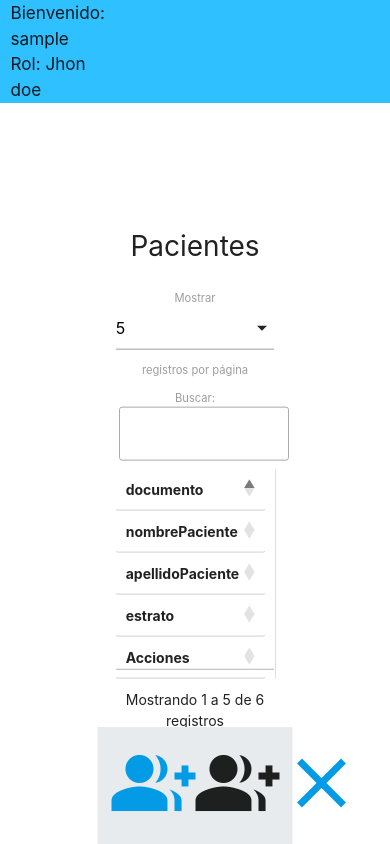
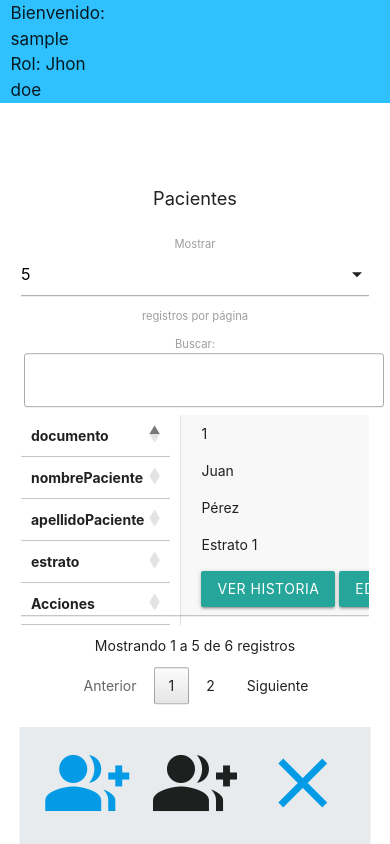
Before and after one commit to alceronDelgado/optica, a PHP site: page /src/dashboard.php in a window 390 px wide. Run offline with PHP 8.4, Linux system fonts and the light colour scheme; a user stored in the database is signed in; data comes from the database, SQL or seed files in the repository; some libraries are stand-ins or nearby versions.

Commit message:
implementando update

```diff
--- a/assets/css/dashboard.css
+++ b/assets/css/dashboard.css
@@ -1,70 +1,54 @@
-*{
+* {
     box-sizing: border-box;
     margin: 0;
     padding: 0;
 }
 
-
-:root{
+:root {
     /* colores */
     --background: #E8EBED;
     --btns: #1B3249;
     --other: #2fc1ff;
     --barra: #b1e8f8;
-
 }
 
-body,html{
+body, html {
     height: 100%;
     margin: 0;
 }
-
 
 #spanId {
     background: var(--other);
     width: 100%;
 }
 
-.table{
-    /* display: grid; */
+.table {
     height: 60vh;
     margin: 0 auto;
     width: 50%;
     padding: 1.3rem;
     transform: translateY(10%);
+}
 
-    #titleUser{
+#titleUser {
     font-size: 2rem;
 }
 
-    .dt-search{
+.dt-search {
     width: 15rem;
     height: 3rem;
-
-        /* Tamaño del input de busqueda. */
-        #dt-search-0{
-            height: 1.3vh;
-
-        }
-    }
 }
 
-/* Editar boton de busqueda */
-
-
-/* #menuDrop{
-    display: flex;
-    width: 50%;
-    height: calc(100vh - 90);
-    border: 1px solid black;
-    margin: 0 auto;
-} */
+/* Tamaño del input de busqueda */
+#dt-search-0 {
+    height: 1.3vh;
+}
 
 #menuDrop {
     position: fixed;
     bottom: 0;
     left: 50%;
-    transform: translateX(-50%);
+    transform: translateX(-50%) scale(0.5);
     display: flex;
     justify-content: space-around;
     width: 50%;
@@ -72,28 +56,99 @@ body,html{
     padding: 1rem;
 }
 
-/* Modal */
-#myModal{
+#myModal {
     display: none;
     width: 50%;
     top: 50%;
     left: 50%;
     transform: translate(-50%, -50%);
-    /* Genera un scrollbar en caso de que el contenido sea mayor al tamaño del contenedor. */
     overflow: auto;
-    /* El tamaño dependerá del las cosas que tenga el contenedor. */
     height: auto;
+}
 
-    .labelText{
+.labelText {
     font-size: 1.5rem;
 }
 
-    #closeModal{
+#closeModal {
     font-size: 40px;
 }
 
-    #btnSavePaciente{
+#btnSavePaciente {
     text-align: center;
 }
 
+/* Media Queries para dispositivos móviles */
+@media (max-width: 768px) {
+    .table {
+        width: 90%;
+        padding: 1rem;
+        transform: translateY(5%);
     }
+
+    .dt-search {
+        width: 100%;
+        height: 2.5rem;
+    }
+
+    #menuDrop {
+        width: 80%;
+        transform: translateX(-50%) scale(1);
+    }
+
+    #myModal {
+        width: 80%;
+    }
+
+    #titleUser {
+        font-size: 1.5rem;
+    }
+
+    .labelText {
+        font-size: 1.2rem;
+    }
+
+    #closeModal {
+        font-size: 30px;
+    }
+}
+
+/* Media Queries para dispositivos muy pequeños, como móviles en orientación vertical */
+@media (max-width: 480px) {
+    .table {
+        width: 95%;
+        padding: 0.8rem;
+        transform: translateY(3%);
+    }
+
+    #menuDrop {
+        width: 90%;
+    }
+
+    #myModal {
+        width: 95%;
+    }
+
+    #titleUser {
+        font-size: 1.3rem;
+    }
+
+    .labelText {
+        font-size: 1rem;
+    }
+
+    #closeModal {
+        font-size: 25px;
+    }
+}
+
+/* Media Queries para pantallas más grandes (por ejemplo, pantallas de escritorio grandes) */
+@media (min-width: 1200px) {
+    .table {
+        width: 50%;
+    }
+
+    #menuDrop {
+        width: 40%;
+    }
+}
--- a/src/dashboard.php
+++ b/src/dashboard.php
@@ -125,7 +125,7 @@ if(empty($_SESSION['userName']) || empty($_SESSION['rol']) || empty($_SESSION['r
           <div class="col s6">
           <label for='pacienteGeneroSelect' class='labelText'>Genero</label>
           <select name='genero' id='pacienteGeneroSelect'>
-            <option value='0'>Seleccione un genero</option>
+            <!-- <option value='0'>Seleccione un genero</option> -->
             <?php
               $dataGeneros = selectGeners();
               foreach ($dataGeneros as $generosRow) {
```
Also changed, not shown: assets/js/dashboard.js (+52 -25 lines), src/querys/functionsInsert.php (+16 -6 lines). Lines whose indentation alone changed are shown as unchanged.
